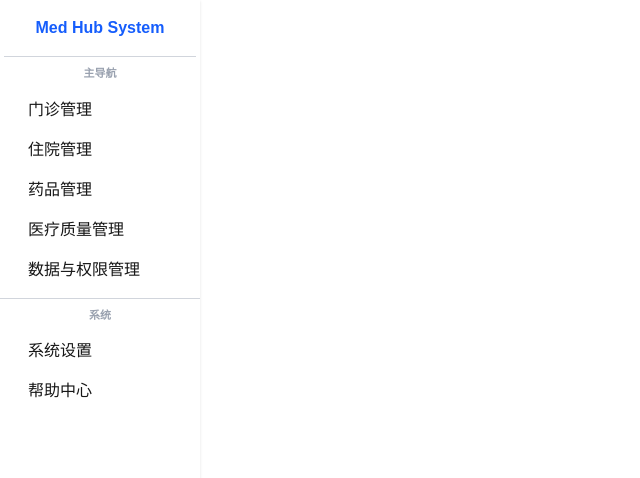
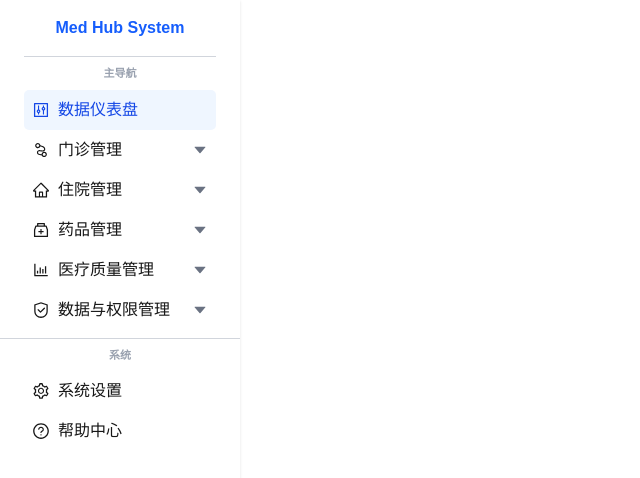
Before and after one commit to HonkerAcmen/medhub-frontend, a Next.js app: page / in a window 1280 px wide. Shown: the top 478 px of the page, without its empty margins (0-640 px from the left). Built offline with nearby package versions, Linux system fonts and the light colour scheme.

Commit message:
(feat): 新增侧边栏选中效果和子页面折叠效果

```diff
--- a/src/pages/_components/Navigation.tsx
+++ b/src/pages/_components/Navigation.tsx
@@ -1,60 +1,153 @@
+import { useState } from "react";
+import {
+  AiOutlineNodeIndex,
+  AiOutlineHome,
+  AiOutlineMedicineBox,
+  AiOutlineBarChart,
+  AiOutlineSafety,
+  AiOutlineSetting,
+  AiOutlineQuestionCircle,
+  AiFillCaretDown,
+  AiOutlineControl,
+} from "react-icons/ai";
+
 export function Navigation() {
+  const [expandedItems, setExpandedItems] = useState<number[]>([]);
+  const [selectId, setSelectId] = useState<number | null>(0);
+  const [subSelectId, setSubSelectId] = useState<number | null>(null);
+  const toggleExpanded = (index: number) => {
+    setExpandedItems((prev) =>
+      prev.includes(index)
+        ? prev.filter((item) => item !== index)
+        : [...prev, index]
+    );
+  };
+
   const navMainData = [
     {
-            name: '门诊管理',
-            child: [{}]
+      name: "数据仪表盘",
+      icon: <AiOutlineControl size={18} />,
+      child: [],
     },
     {
-            name: '住院管理',
-            child: [{}]
+      name: "门诊管理",
+      icon: <AiOutlineNodeIndex size={18} />,
+      child: [
+        { name: "预约挂号" },
+        { name: "医生工作站" },
+        { name: "门诊收费" },
+        { name: "多元支付" },
+      ],
     },
     {
-            name: '药品管理',
-            child: [{}]
+      name: "住院管理",
+      icon: <AiOutlineHome size={18} />,
+      child: [{ name: "床位管理" }, { name: "住院登记" }, { name: "出院管理" }],
     },
     {
-            name: '医疗质量管理',
-            child: [{}]
+      name: "药品管理",
+      icon: <AiOutlineMedicineBox size={18} />,
+      child: [{ name: "药品库存" }, { name: "药品采购" }, { name: "处方管理" }],
     },
     {
-            name: '数据与权限管理',
-            child: [{}]
+      name: "医疗质量管理",
+      icon: <AiOutlineBarChart size={18} />,
+      child: [{ name: "质量指标" }, { name: "统计分析" }],
     },
-    ]
+    {
+      name: "数据与权限管理",
+      icon: <AiOutlineSafety size={18} />,
+      child: [{ name: "用户管理" }, { name: "角色权限" }, { name: "数据备份" }],
+    },
+  ];
+
   const navSettingData = [
     {
-            name: '系统设置'
+      name: "系统设置",
+      icon: <AiOutlineSetting size={18} />,
     },
     {
-            name: '帮助中心'
-        }
-    ]
+      name: "帮助中心",
+      icon: <AiOutlineQuestionCircle size={18} />,
+    },
+  ];
 
   return (
-        <div className="flex items-center flex-col w-50 h-[100vh]  shadow-sm">
+    <div className="flex items-center flex-col w-60 h-[100vh] shadow-sm">
       <div className="pt-4 pb-4 pl-8 pr-8 font-bold border-b-1 border-gray-300 text-blue-600">
         Med Hub System
       </div>
+
+      {/* 主导航 */}
       <div className="w-[100%] flex flex-col justify-center items-center border-b-1 border-gray-300 pb-2">
         <span className="text-[11px] font-bold text-gray-400 p-2">主导航</span>
         <ul className="flex justify-center flex-col items-center w-[80%]">
-                        {
-                            navMainData.map((item, index) => (
-                                <li key={index} className="w-full p-2 hover:bg-blue-50 hover:text-blue-600 cursor-pointer rounded-[5px]">{item.name}</li>
-                            ))
-                        }
+          {navMainData.map((item, index) => (
+            <li key={index} className="w-full">
+              <div
+                className={`w-full p-2 hover:bg-blue-50 hover:text-blue-600 cursor-pointer rounded-[5px] flex items-center gap-2 justify-between ${
+                  selectId === index ? "bg-blue-50 text-blue-700" : ""
+                }`}
+                onClick={() => {
+                  setSelectId(index);
+                  item.child && item.child.length > 0 && toggleExpanded(index);
+                }}
+              >
+                <div className="flex flex-row justify-center items-center">
+                  <div className="mr-2">{item.icon}</div>
+                  {item.name}
+                </div>
+
+                {item.child && item.child.length > 0 ? (
+                  <div
+                    className={`text-gray-500 transition-transform duration-200 ${
+                      expandedItems.includes(index) ? "rotate-180" : ""
+                    }`}
+                  >
+                    <AiFillCaretDown />
+                  </div>
+                ) : null}
+              </div>
+
+              {item.child &&
+                item.child.length > 0 &&
+                expandedItems.includes(index) && (
+                  <ul className="ml-4 mt-1 space-y-1">
+                    {item.child.map((childItem, childIndex) => (
+                      <li
+                        key={childIndex}
+                        className={`w-full p-2 hover:bg-blue-50 hover:text-blue-600 cursor-pointer rounded-[5px] flex items-center gap-2 text-sm ${
+                          subSelectId === childIndex
+                            ? "bg-blue-50 text-blue-700"
+                            : ""
+                        }`}
+                        onClick={() => setSubSelectId(childIndex)}
+                      >
+                        {childItem.name}
+                      </li>
+                    ))}
+                  </ul>
+                )}
+            </li>
+          ))}
         </ul>
       </div>
+
+      {/* 系统 */}
       <div className="w-[100%] flex flex-col justify-center items-center">
         <span className="text-[11px] font-bold text-gray-400 p-2">系统</span>
         <ul className="flex justify-center flex-col items-center w-[80%]">
-                    {
-                        navSettingData.map((item, index) => (
-                            <li key={index} className="w-full p-2 hover:bg-blue-50 hover:text-blue-600 cursor-pointer rounded-[5px]">{item.name}</li>
-                        ))
-                    }
+          {navSettingData.map((item, index) => (
+            <li
+              key={index}
+              className="w-full p-2 hover:bg-blue-50 hover:text-blue-600 cursor-pointer rounded-[5px] flex items-center gap-2"
+            >
+              {item.icon}
+              {item.name}
+            </li>
+          ))}
         </ul>
       </div>
     </div>
-    )
+  );
 }
```
Also changed, not shown: package.json (+7 -5 lines), 2 other files (tests, documents, lock files or other folders). Lines whose indentation alone changed are shown as unchanged.
